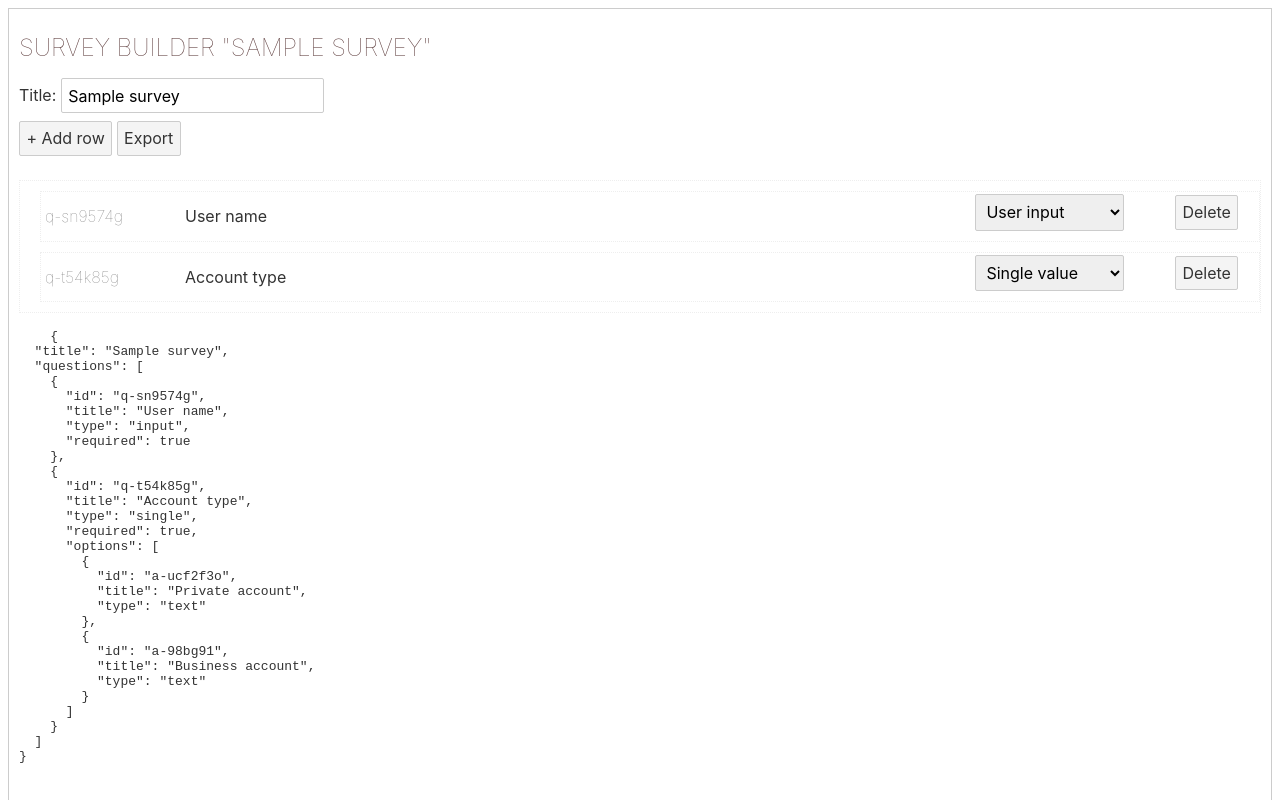
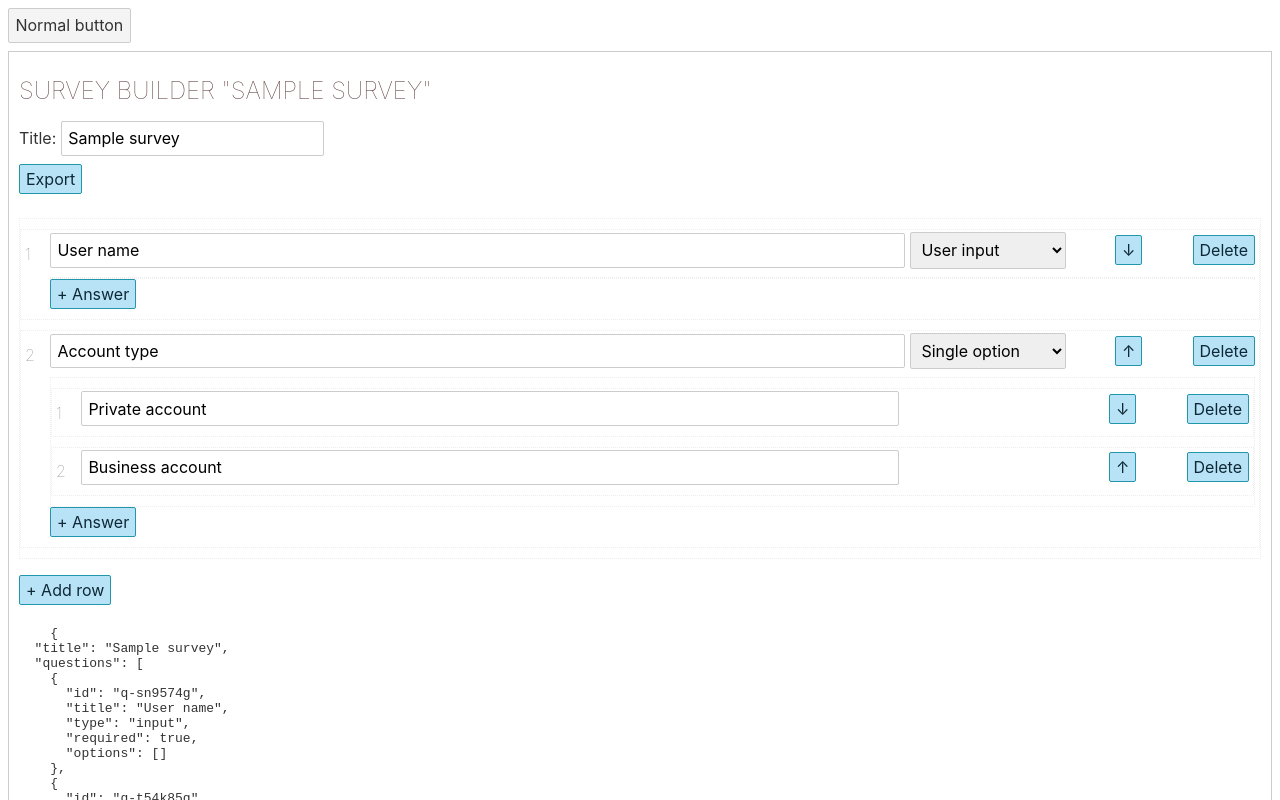
Before and after one commit to lotas/survey-builder, a Svelte app: page / in a window 1280 px wide. Shown: the top 800 px of the page. Built offline with nearby package versions, Linux system fonts and the light colour scheme.

Commit message:
Added stylings, options to add answers

```diff
--- a/src/App.svelte
+++ b/src/App.svelte
@@ -44,6 +44,7 @@ import { genId } from './SurveyBuilder/utils';
 </script>
 
 <main>
+  <button>Normal button</button>
   <div id="survey-builder"></div>
 </main>
 
--- a/src/SurveyBuilder/Questions.svelte
+++ b/src/SurveyBuilder/Questions.svelte
@@ -1,8 +1,12 @@
 <script lang="ts">
-  import type { SurveyBuilderQuestion, SurveyBuilderTypes } from './types';
-  import TypeSelector from './TypeSelector.svelte';
+  import type { SurveyBuilderQuestion } from './types'
+  import { SurveyBuilderTypes } from './types'
+  import TypeSelector from './TypeSelector.svelte'
+  import { flip } from 'svelte/animate'
+  import { genId } from './utils'
 
   export let questions: SurveyBuilderQuestion[] = []
+  export let parentType: SurveyBuilderTypes | null = null
 
   function deleteRow(idx: number) {
     questions.splice(idx, 1)
@@ -14,21 +18,66 @@
     questions = questions
   }
 
-  // drag and drop https://svelte.dev/repl/3bf15c868aa94743b5f1487369378cf3?version=3.21.0
+  function moveUp(idx: number) {
+    const [item] = questions.splice(idx + 1, 1)
+    questions.splice(idx, 0, item)
+    questions = questions
+  }
+  function moveDown(idx: number) {
+    const [item] = questions.splice(idx, 1)
+    questions.splice(idx - 1, 0, item)
+    questions = questions
+  }
+
+  function addAnswer(idx: number) {
+    if (!Array.isArray(questions[idx].options)) {
+      questions[idx].options = []
+    }
+    ;(questions[idx].options as SurveyBuilderQuestion[]).push({
+      id: genId(),
+      title: 'Answer ',
+      type: SurveyBuilderTypes.TextValue,
+    })
+    questions = questions
+  }
 </script>
 
 <main>
   <ol class="questions">
     {#each questions as item, idx (item.id)}
-      <li>
-        <div class="id">{item.id}</div>
-        <div class="title">{item.title}</div>
-        <TypeSelector questionType={item.type} onChange={value => onQuestionTypeChange(idx, value)} />
+      <li animate:flip={{ duration: 250 }}>
+        <span class="number">{idx + 1}</span>
+        <input class="title" type="text" bind:value={item.title} />
+        {#if !parentType}
+        <TypeSelector
+          questionType={item.type}
+          onChange={(value) => onQuestionTypeChange(idx, value)}
+        />
+        {:else}
+          <div></div>
+        {/if}
         <div class="actions">
-          <button on:click={deleteRow(idx)}>
-            Delete
-          </button>
+          {#if idx < questions.length - 1}<button on:click={moveUp(idx)}
+              >&darr;</button
+            >{/if}
+          {#if idx > 0}<button on:click={moveDown(idx)}>&uarr;</button>{/if}
+          <button on:click={deleteRow(idx)}> Delete </button>
         </div>
+
+        {#if !parentType}
+        <div class="answers">
+          {#if item.type === SurveyBuilderTypes.StarsRating}
+            <label>
+              Max stars
+              <input type="number" bind:value={item.options} placeholder="5" />
+            </label>
+          {/if}
+          {#if item.type !== SurveyBuilderTypes.StarsRating}
+            <svelte:self bind:questions={item.options} bind:parentType={item.type} />
+            <button on:click={addAnswer(idx)}>+ Answer</button>
+          {/if}
+        </div>
+        {/if}
       </li>
     {/each}
   </ol>
@@ -37,7 +86,7 @@
 <style>
   .questions {
     border: 1px dotted #eee;
-    padding-left: 20px;
+    padding-left: 0px;
     list-style-type: none;
   }
   .questions li {
@@ -47,16 +96,23 @@
 
     align-items: center;
     display: grid;
-    grid-template-columns: 140px auto 200px 80px;
+    grid-template-columns: 20px auto 200px 140px;
+    column-gap: 5px;
   }
-  .questions li .id {
+  .questions li .number {
     color: gray;
     font-weight: 100;
   }
   .questions li .actions {
+    display: flex;
+    justify-content: space-between;
+    align-items: flex-end;
   }
   .questions li:hover {
     border-color: #3c3;
     cursor: pointer;
   }
+  .questions li .answers {
+    grid-column: 2/5;
+  }
 </style>
--- a/src/SurveyBuilder/SurveyBuilder.svelte
+++ b/src/SurveyBuilder/SurveyBuilder.svelte
@@ -8,6 +8,10 @@
 
   export let snapshot: SurveyBuilderSnapshot = {};
   export let onExport: (snapshot: SurveyBuilderSnapshot) => void;
+
+  $: {
+    onExport(snapshot)
+  }
 
   function addRow() {
     snapshot.questions.push({
@@ -34,14 +38,15 @@
     Title:
     <input id="title" type="text" bind:value={snapshot.title} />
   </label>
-  <button on:click={addRow}>
-    + Add row
-  </button>
   <button on:click={handleExport}>
     Export
   </button>
 
   <Questions bind:questions={snapshot.questions} />
+
+  <button on:click={addRow}>
+    + Add row
+  </button>
 
   <pre class="debug">
     {JSON.stringify(snapshot, null, 2)}
@@ -49,8 +54,27 @@
 </main>
 
 <style>
+  :global(:root){
+    --survey-builder-button-color: rgb(14, 40, 53);
+    --survey-builder-button-border: rgb(34, 151, 172);
+    --survey-builder-button-border-hover: rgb(52, 196, 240);
+    --survey-builder-button-background: rgb(184, 227, 247);
+    --survey-builder-button-background-hover: rgb(154, 220, 250);
+  }
+
   main {
     padding: 8px 10px;
+  }
+
+  main :global(button) {
+    padding: 4px 6px;
+    color: var(--survey-builder-button-color);
+    border: 1px solid var(--survey-builder-button-border);
+    background-color: var(--survey-builder-button-background);
+  }
+  main :global(button:hover) {
+    border-color: var(--survey-builder-button-hover);
+    background-color: var(--survey-builder-button-background-hover);
   }
 
   h1 {
--- a/src/SurveyBuilder/TypeSelector.svelte
+++ b/src/SurveyBuilder/TypeSelector.svelte
@@ -7,9 +7,8 @@ import SurveyBuilder from './SurveyBuilder.svelte';
 
   const dropdownOptions = [
     [SurveyBuilderTypes.TextInput, 'User input'],
-    [SurveyBuilderTypes.TextValue, 'Text value'],
-    [SurveyBuilderTypes.SingleSelect, 'Single value'],
-    [SurveyBuilderTypes.MultipleSelect, 'Multiple values'],
+    [SurveyBuilderTypes.SingleSelect, 'Single option'],
+    [SurveyBuilderTypes.MultipleSelect, 'Multiple options'],
     [SurveyBuilderTypes.StarsRating, 'Rating'],
   ]
 
```
